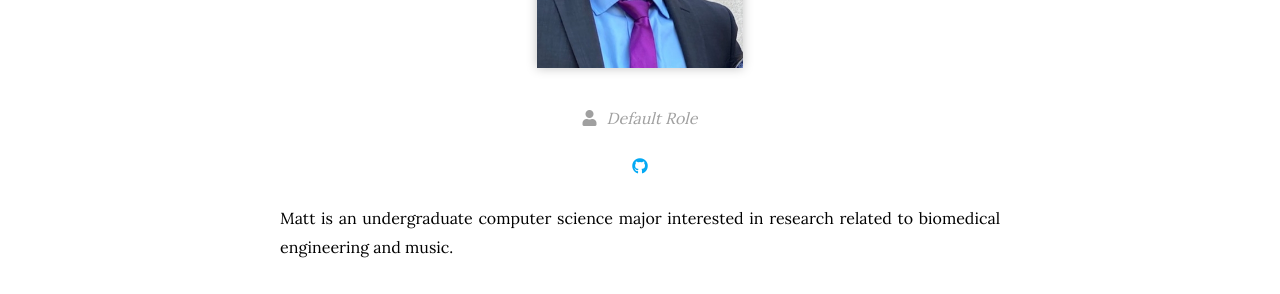
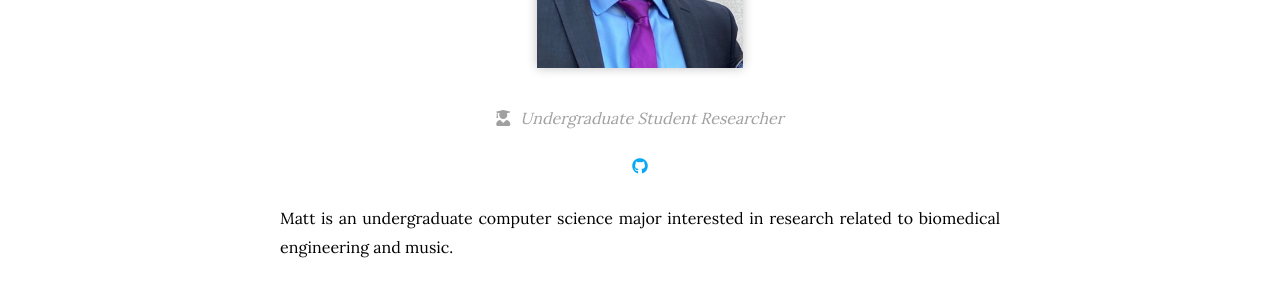
Before and after one commit to BillJr99/hmislab, a Jekyll site: the page built from _members/matt-quigley.md, in a window 1280 px wide. Shown: the part 489-783 px from the top of the page. Built offline with Jekyll 4.4.1, drawn with Linux system fonts in a browser that asks for light colours; nearby versions of some CDN libraries; some of the changed lines change nothing that is shown.

Commit message:
team page

```diff
--- a/_includes/role.html
+++ b/_includes/role.html
@@ -18,7 +18,7 @@
 
 {%- if include.type == "undergrad" -%}
 {%- assign icon = "fas fa-user-graduate" -%}
-{%- assign text = "Undergraduate Student" -%}
+{%- assign text = "Undergraduate Student Researcher" -%}
 {%- endif -%}
 
 {%- if include.type == "programmer" -%}
--- a/_members/matt-quigley.md
+++ b/_members/matt-quigley.md
@@ -4,7 +4,7 @@ search:
   - Matt Quigley
   - Matthew Quigley
   - M. Quigley
-role: researcher
+role: undergrad
 group: current
 image: images/quigley.jpg
 github: maquigley-urs
```
